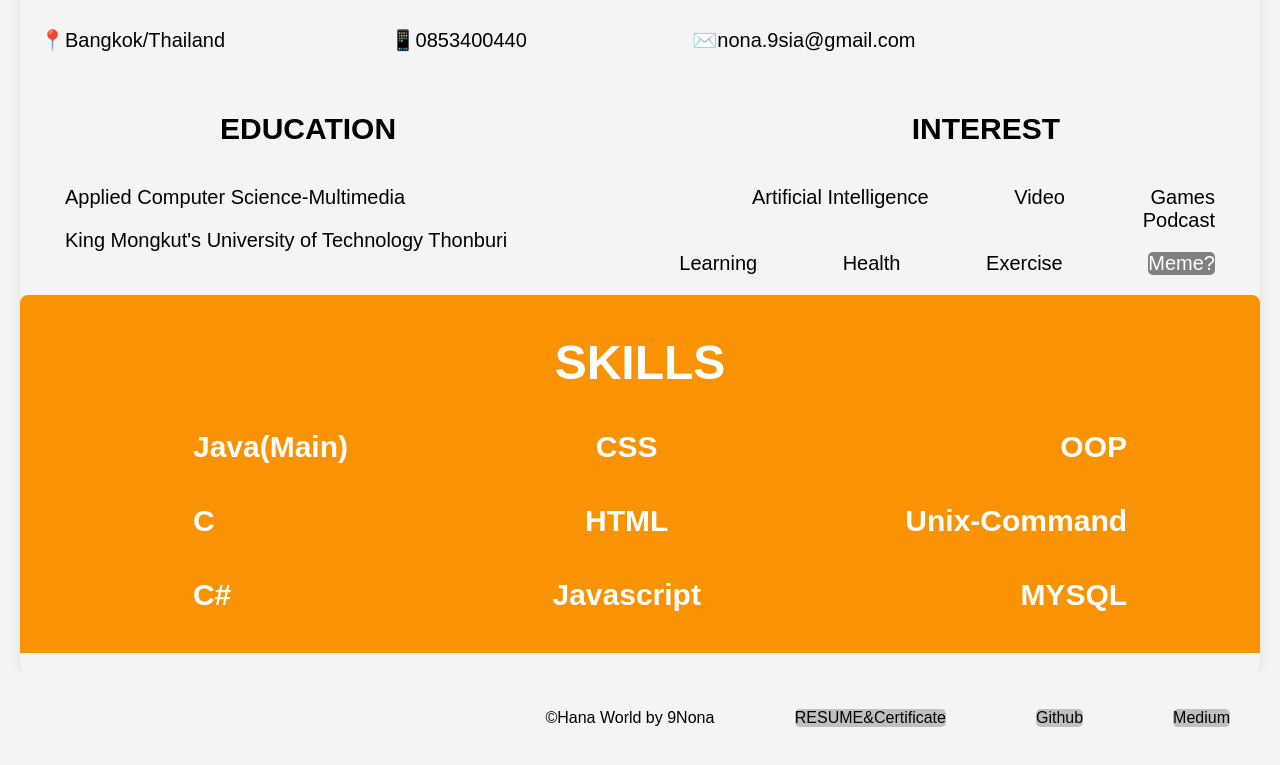
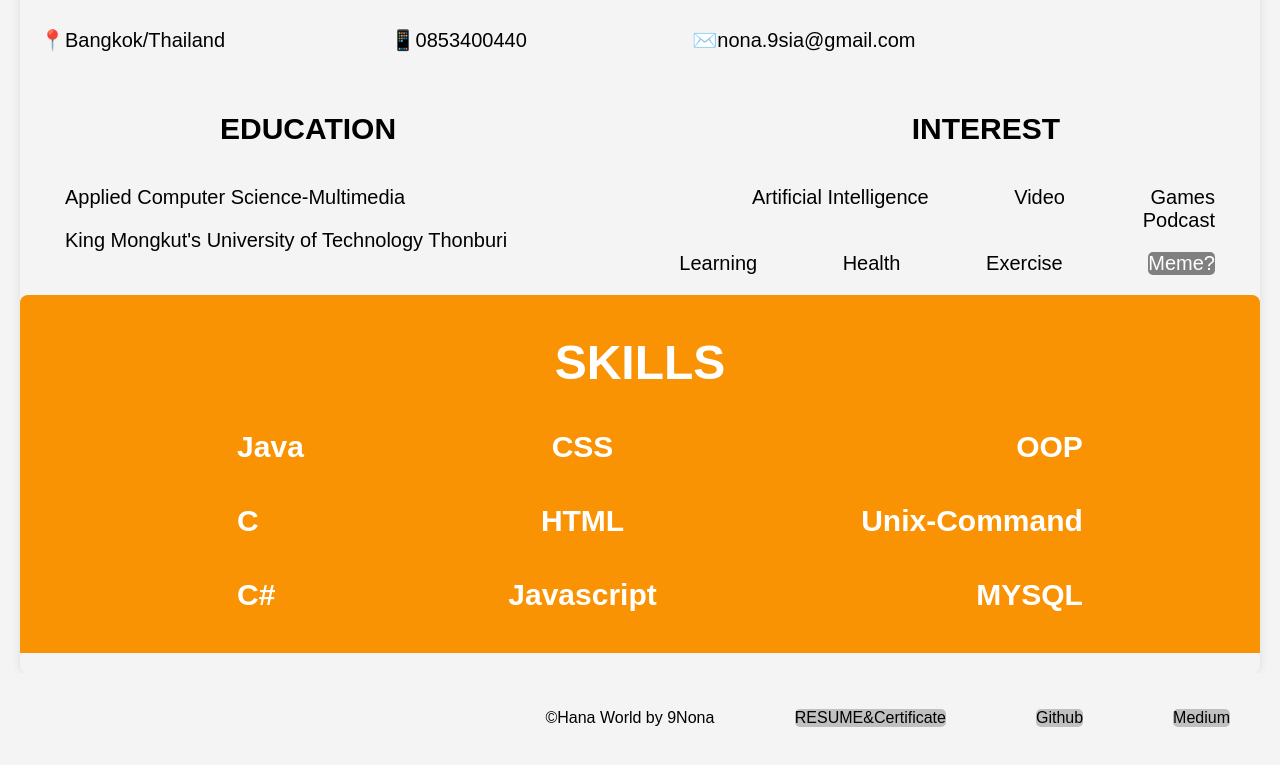
Before and after one commit to Aum2015/Resume-Website, a plain HTML site: page index.html in a window 1280 px wide. Shown: the part 883-1648 px from the top of the page. Drawn offline with Linux system fonts and the light colour scheme.

Commit message:
Update index.html

```diff
--- a/index.html
+++ b/index.html
@@ -58,7 +58,7 @@
             <h2>SKILLS</h2>
             <div class="spread-container">
                 <div class="spread1">
-                    <h4>Java(Main)</h4>
+                    <h4>Java</h4>
                     <h4>C</h4>
                     <h4>C#</h4>
                 </div>
```
